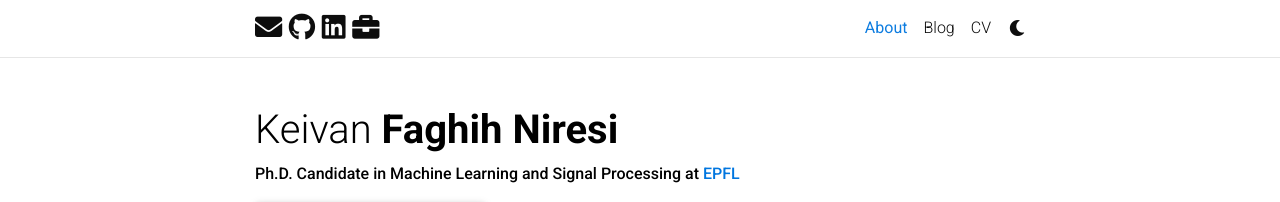
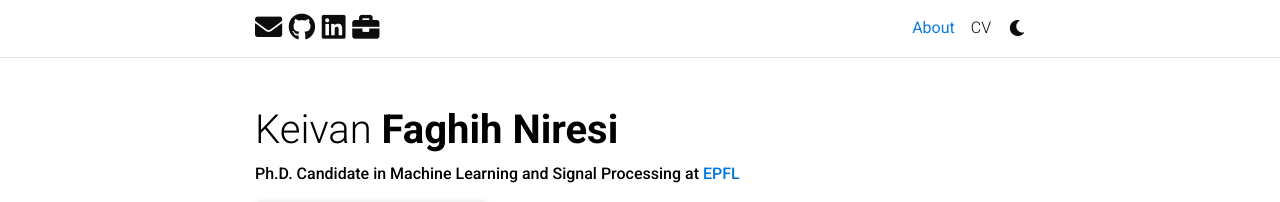
Before and after one commit to Keiv4n/keiv4n.github.io, a Jekyll site: the page built from _pages/about.md, in a window 1280 px wide. Shown: the top 202 px of the page. Built offline with Jekyll 4.4.1, drawn with Linux system fonts in a browser that asks for light colours; full-size pictures stand in for the smaller copies a plugin makes; comment, search, counter and statistics services are not loaded; a style sheet for code colours, icons or effects is not loaded.

Commit message:
Update _config.yml

```diff
--- a/_config.yml
+++ b/_config.yml
@@ -114,9 +114,9 @@ bing_site_verification:  # out your bing-site-verification ID (Bing Webmaster)
 # -----------------------------------------------------------------------------
 
 blog_name: # blog_name will be displayed in your blog page
-blog_nav_title: Blog # your blog must have a title for it to be displayed in the nav bar
+blog_nav_title:  # your blog must have a title for it to be displayed in the nav bar
 blog_description: Here is a list of non-necessarily academic blogposts I wrote. Have fun!
-permalink: /blog/:year/:title/
+permalink:
 
 # Pagination
 pagination:
```
